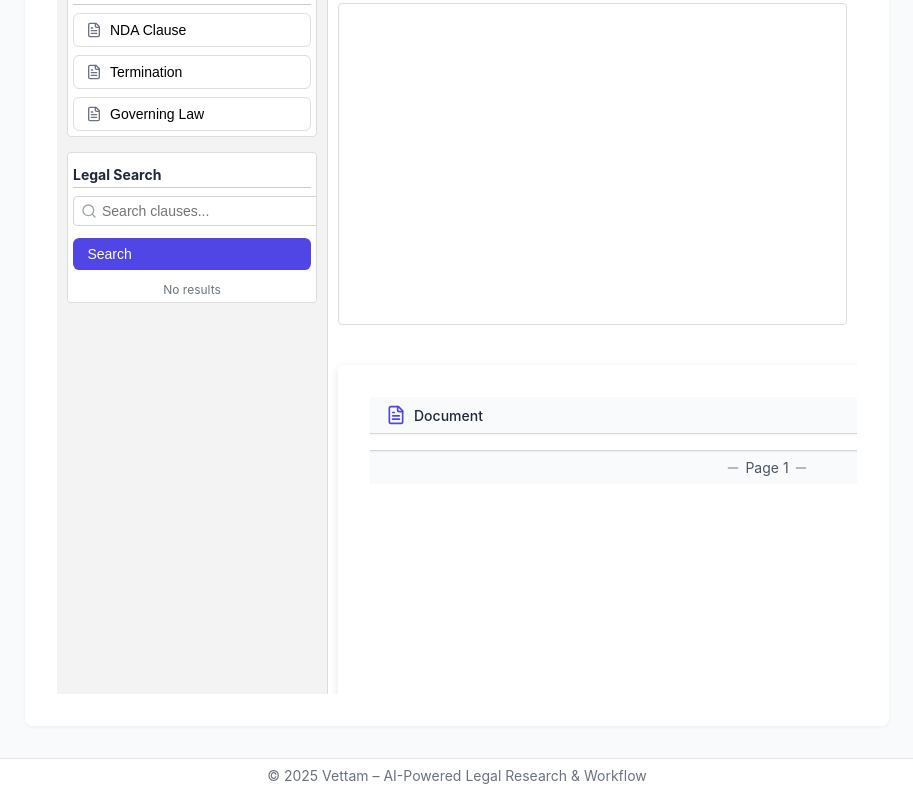
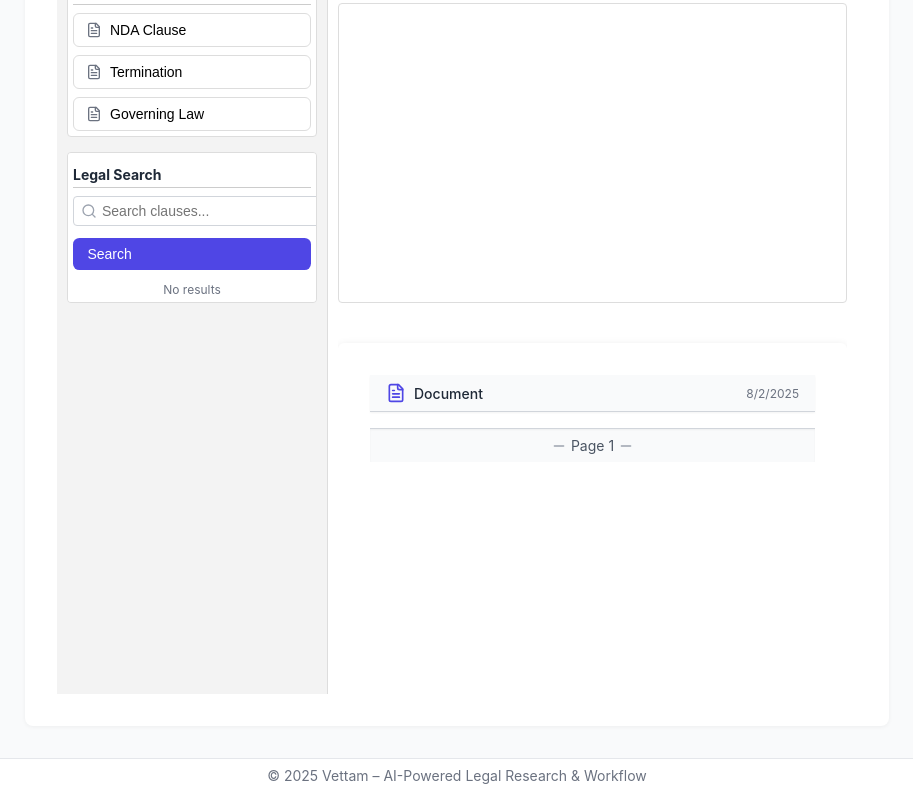
Before and after one commit to Bharatchoudhary11/Vettam, a React (Vite) app: page / in a window 1280 px wide. Shown: the part 202-1002 px from the top of the page, without its empty margins (191-1104 px from the left). Built offline with nearby package versions, Linux system fonts and the light colour scheme.

Commit message:
Align editor and preview widths

```diff
--- a/src/App.css
+++ b/src/App.css
@@ -5,6 +5,7 @@
   --background-color: #f9fafb;
   --text-color: #1f2937;
   --transition-speed: 0.3s;
+  --editor-width: 794px;
 }
 
 html {
--- a/src/index.css
+++ b/src/index.css
@@ -57,7 +57,18 @@
   padding: 10px;
   background-color: white;
   border-radius: 4px;
-  margin-bottom: 20px;
+  margin: 0 auto 20px;
+  width: 100%;
+  max-width: var(--editor-width);
+  box-sizing: border-box;
+}
+
+.preview {
+  width: 100%;
+  max-width: var(--editor-width);
+  margin: 0 auto;
+  box-sizing: border-box;
+  overflow-x: hidden;
 }
 
 .page {
@@ -66,8 +77,9 @@
   border-radius: 6px;
   padding: 32px;
   margin: 20px auto;
-  width: 794px;
+  width: 100%;
   min-height: 1122px;
+  box-sizing: border-box;
 }
 
 /* Outline Panel */
```
